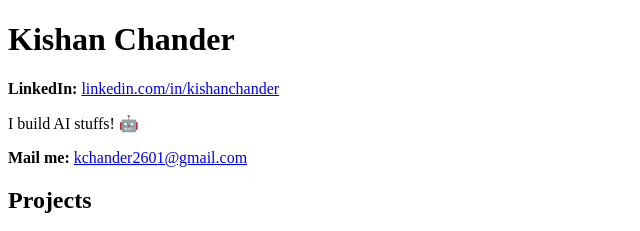
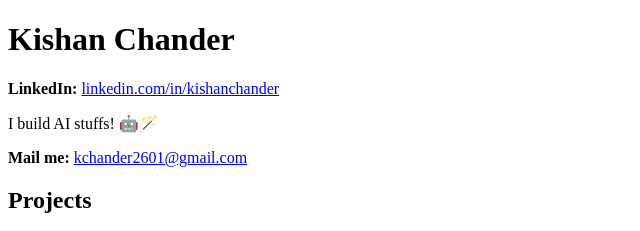
Before and after one commit to kchander/me, a plain HTML site: page kishan-chander-website (1).html in a window 1280 px wide. Shown: the top 231 px of the page, 0-640 px from the left. Drawn offline with Linux system fonts and the light colour scheme.

Commit message:
update bro

```diff
--- a/kishan-chander-website (1).html
+++ b/kishan-chander-website (1).html
@@ -8,7 +8,7 @@
 <body>
     <h1>Kishan Chander</h1>
     <p><strong>LinkedIn:</strong> <a href="https://linkedin.com/in/kishanchander">linkedin.com/in/kishanchander</a></p>
-    <p>I build AI stuffs! 🤖</p>
+    <p>I build AI stuffs! 🤖🪄</p>
     <p><strong>Mail me:</strong> <a href="mailto:kchander2601@gmail.com">kchander2601@gmail.com</a></p>
 
     <h2>Projects</h2>
```
